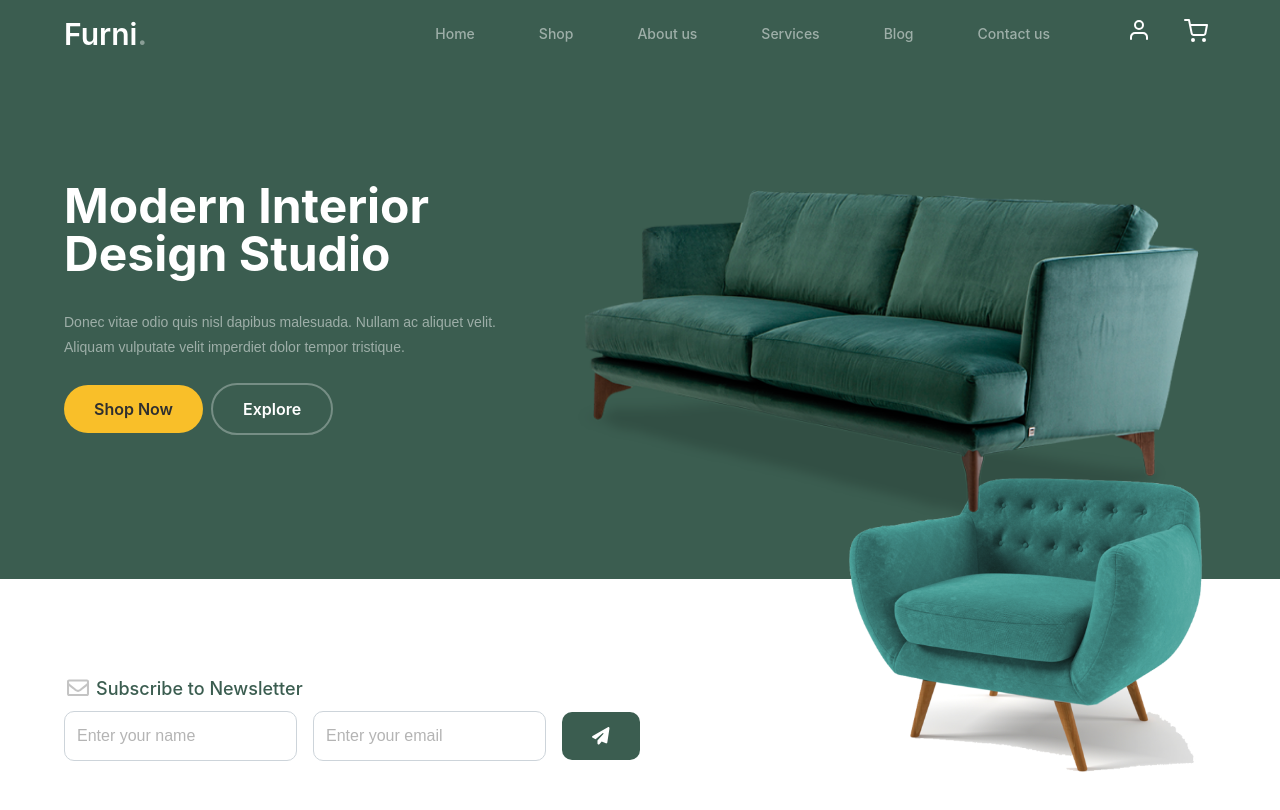
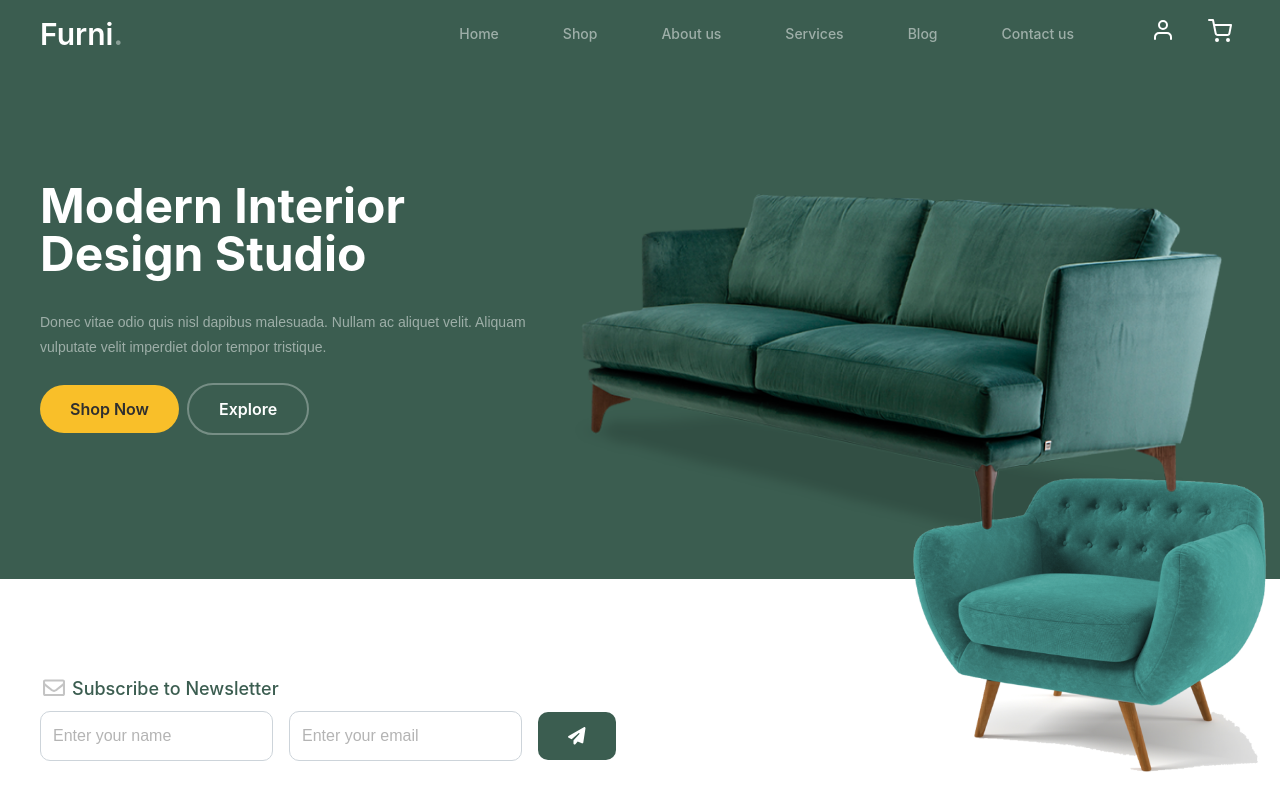
Before and after one commit to enamils/furnitures-react-project, a React (Vite) app: page / in a window 1280 px wide. Shown: the top 810 px of the page. Built offline with nearby package versions, Linux system fonts and the light colour scheme; a web font is replaced by a local one.

Commit message:
fix: container size for block

```diff
--- a/src/components/Footer.tsx
+++ b/src/components/Footer.tsx
@@ -5,13 +5,13 @@ import Subscribe from "./Subscribe.tsx";
 const Footer: React.FC = () => {
     return (
         <footer role="contentinfo" className="bg-white pt-20 pb-20">
-            <div className="container max-w-6xl mx-auto relative">
+            <div className="container max-w-screen-xl mx-auto relative">
                 <div className="absolute -top-[200px] right-0 z-1">
                     <img src={sofaImg} alt="sofa" className="max-w-sm"/>
                 </div>
             </div>
             <div className="px-10 py-4">
-                <div className="container max-w-6xl mx-auto relative">
+                <div className="container max-w-screen-xl mx-auto relative">
                     <Subscribe/>
                 </div>
             </div>
--- a/src/components/Hero.module.css
+++ b/src/components/Hero.module.css
@@ -27,7 +27,7 @@
             left: -100px;
         }
 
-        @media (min-width: 992px) {
+        @media (min-width: 1024px) {
             position: absolute;
             left: 0;
             top: -80px;
--- a/src/components/Hero.tsx
+++ b/src/components/Hero.tsx
@@ -12,7 +12,7 @@ const Hero: React.FC<HeroProps> = ({title, text}) => {
     return (
         <div className={classes.hero}>
             <div className="px-10 py-4">
-                <div className="container max-w-6xl md:flex mx-auto">
+                <div className="container max-w-screen-xl md:flex mx-auto">
                     <div className="lg:flex w-full lg:gap-4">
                         <div className="w-full lg:w-5/12">
                             <h1 className="text-white font-bold text-3xl xl:text-5xl 2xl:text-6xl mb-8">{title}</h1>
--- a/src/components/MainNavigation.tsx
+++ b/src/components/MainNavigation.tsx
@@ -10,7 +10,7 @@ const MainNavigation: React.FC = () => {
     return (
         <header role="banner">
             <div className={`${classes.navbar} py-4 px-10`}>
-                <div className="container max-w-6xl md:flex items-center justify-between mx-auto">
+                <div className="container max-w-screen-xl md:flex items-center justify-between mx-auto">
                     <NavLink to="/" className="text-white text-3xl font-semibold grow inline-block">
                         Furni
                         <span className="opacity-40">.</span>
--- a/src/components/Subscribe.tsx
+++ b/src/components/Subscribe.tsx
@@ -5,7 +5,6 @@ import imgLetterOutline from "../assets/images/envelope-outline.svg"
 
 const Subscribe: React.FC = () => {
     return (
-        <div className=" w-full">
         <div className="w-full lg:w-8/12">
             <div className="mb-10 mt-28 lg:mt-0 lg:mb-20 relative z-2">
                 <p className="flex text-lg text-[color:var(--primary)] mb-2 font-medium">
@@ -27,7 +26,6 @@ const Subscribe: React.FC = () => {
                 </form>
             </div>
         </div>
-        </div>
     );
 }
 export default Subscribe;
```
Lines whose indentation alone changed are shown as unchanged.
